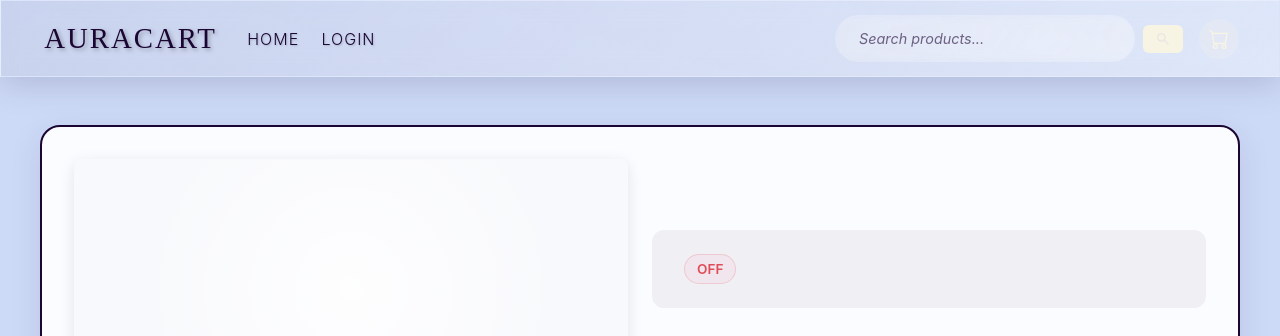
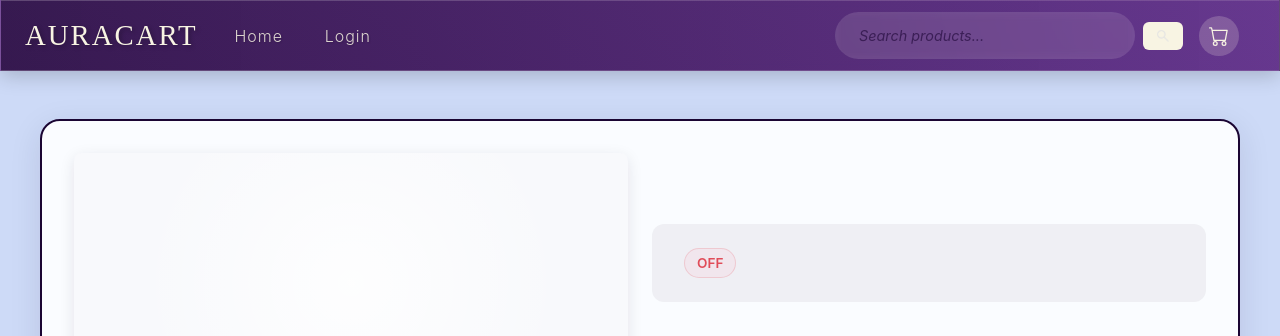
Before and after one commit to Jaival111/AuraCart, a FastAPI app: template templates/product.html in a window 1280 px wide. Shown: the top 336 px of the page. Run offline with FastAPI, Linux system fonts and the light colour scheme; the template is opened without the code that fills it, so the values that code supplies are empty; parts of the project's set-up code (start-up, migrations or seed data) failed here and were passed over; some libraries are stand-ins or nearby versions.

Commit message:
ui-updated

```diff
--- a/templates/header.html
+++ b/templates/header.html
@@ -43,6 +43,45 @@
 </nav>
 
 <style>
+        .navbar {
+            background: linear-gradient(to right, rgba(52, 21, 77, 0.98), rgba(84, 27, 124, 0.95)) !important;
+            box-shadow: 0 4px 20px rgba(0, 0, 0, 0.2);
+        }
+
+        .navbar-brand {
+            font-weight: 800;
+            font-size: 1.8rem;
+            color: var(--light-text);
+        }
+
+        .nav-link {
+            font-weight: 500;
+            color: var(--light-text);
+            margin: 0 0.8rem;
+            padding: 0.5rem 0;
+            position: relative;
+            opacity: 0.85;
+        }
+
+        .nav-link:hover {
+            color: var(--light-text);
+            opacity: 1;
+        }
+
+        .nav-link::after {
+            content: '';
+            position: absolute;
+            bottom: 0;
+            left: 0;
+            width: 0;
+            height: 2px;
+            background: var(--violet-gradient);
+            transition: var(--transition);
+        }
+
+        .nav-link:hover::after {
+            width: 100%;
+        }
 .cart-icon {
     transition: transform 0.3s ease;
 }
--- a/templates/product.html
+++ b/templates/product.html
@@ -18,16 +18,19 @@
             color: #1a0533;
             overflow-x: hidden;
         }
-
+        .cont{
+            width: 100%;
+        }
         /* Premium Navbar Styling */
         .navbar {
-            background: linear-gradient(135deg, rgba(255, 255, 255, 0.1) 0%, rgba(255, 255, 255, 0.4) 100%);
+            background: linear-gradient(to right, rgba(52, 21, 77, 0.98), rgba(84, 27, 124, 0.95)) !important;
+
             backdrop-filter: blur(12px);
             -webkit-backdrop-filter: blur(12px);
             border: 1px solid rgba(255, 255, 255, 0.2);
-            box-shadow: 0 8px 32px 0 rgba(26, 5, 51, 0.15);
+            box-shadow: 0 4px 20px rgba(0, 0, 0, 0.2);
             transition: all 0.4s cubic-bezier(0.4, 0, 0.2, 1);
-            position: sticky;
+            position:sticky;
             top: 0;
             z-index: 1000;
         }
@@ -50,19 +53,19 @@
         }
 
         /* Enhanced Navbar Links */
-        .navbar .nav-link,
+        /* .navbar .nav-link,
         .navbar .navbar-brand {
-            color: #1a0533 !important;
+            /* color: #1a0533 !important;
             font-weight: 500;
             text-transform: uppercase;
-            letter-spacing: 1.5px;
-            position: relative;
-            padding: 0.5rem 1rem;
+            letter-spacing: 1.5px; */
+            /* position: relative; */
+            /* padding: 0.5rem 1rem;
             margin: 0 0.2rem;
             transition: all 0.3s ease;
-        }
+        }  */
 
-        .navbar .nav-link::after,
+     .navbar .nav-link::after,
         .navbar .navbar-brand::after {
             content: '';
             position: absolute;
@@ -75,7 +78,7 @@
             transform: translateX(-50%);
         }
 
-        .navbar .nav-link:hover::after,
+       .navbar .nav-link:hover::after,
         .navbar .navbar-brand:hover::after {
             width: 80%;
         }
@@ -595,7 +598,10 @@
     </style>
 </head>
 <body>
+
+   <div class="cont">
     {% include "header.html" %}
+   </div>
 
     <div class="product-container">
         <div class="row g-4">
@@ -666,6 +672,7 @@
         {{ carousel_.carousel(recommended_products, "recommend") }}
     </div>
 
+
     <script src="https://cdn.jsdelivr.net/npm/bootstrap@5.3.3/dist/js/bootstrap.bundle.min.js"
         integrity="sha384-YvpcrYf0tY3lHB60NNkmXc5s9fDVZLESaAA55NDzOxhy9GkcIdslK1eN7N6jIeHz"
         crossorigin="anonymous"></script>
```
Also changed, not shown: templates/home.html (+12 -6 lines), templates/product2.html (+5 -4 lines).
